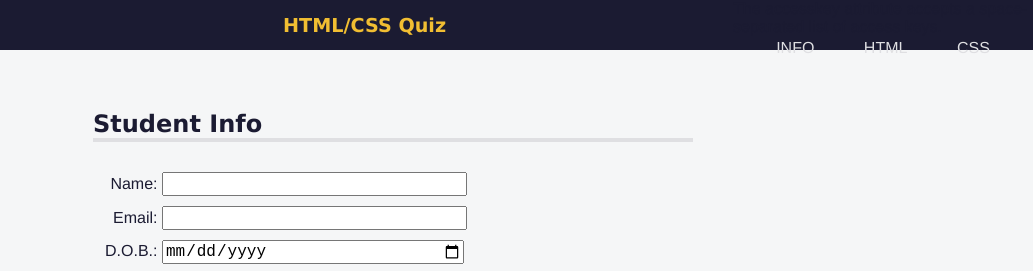
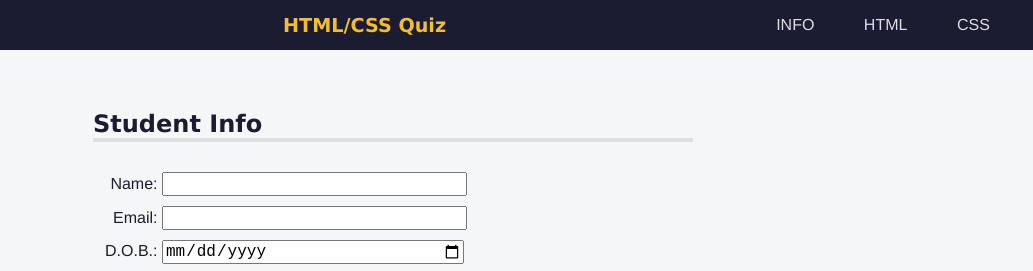
Before and after one commit to Sifathasan578/Accessibility-Quiz, a plain HTML site: page index.html in a window 1280 px wide. Shown: the top 271 px of the page, 247-1280 px from the left. Drawn offline with Linux system fonts and the light colour scheme.

Commit message:
Update index.html

```diff
--- a/index.html
+++ b/index.html
@@ -16,7 +16,7 @@
         <h1>HTML/CSS Quiz</h1>
         <nav>
             <ul>
-                The accesskey attribute accepts a space-separated list of access keys.
+                <!-- The accesskey attribute accepts a space-separated list of access keys. -->
                 <li><a accesskey="a" href="#student-info">INFO</a></li>
                 <li><a accesskey="b" href="#html-questions">HTML</a></li>
                 <li><a accesskey="c" href="#css-questions">CSS</a></li>
```
